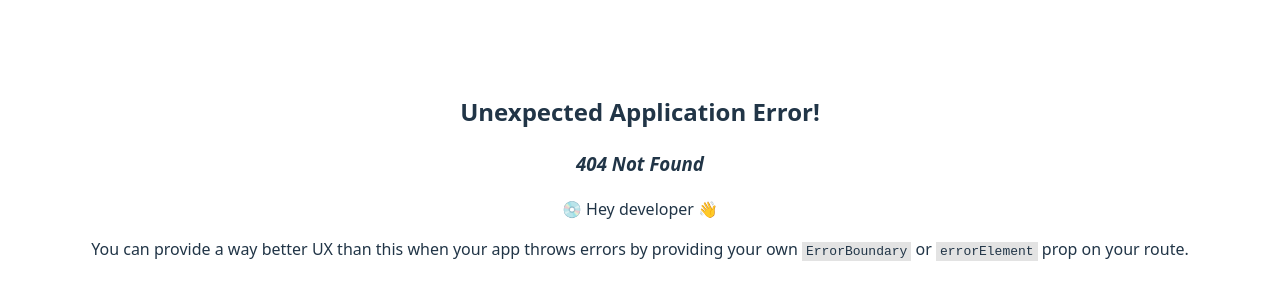
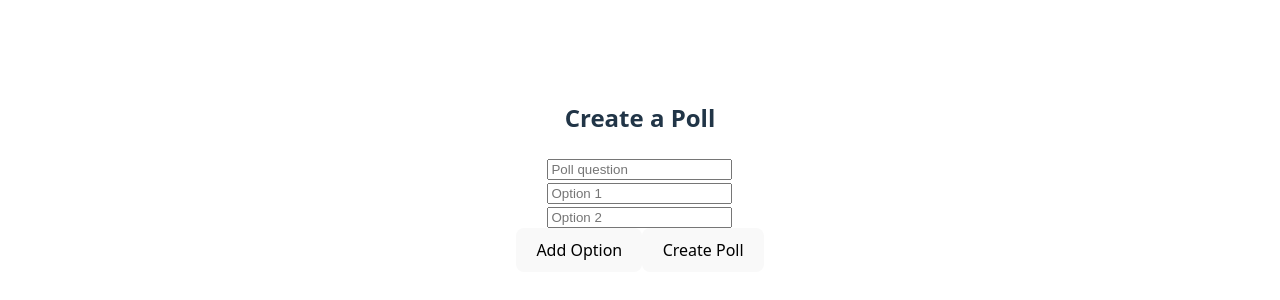
Before and after one commit to rshruti29/voting-app, a React (Vite) app: page /create in a window 1280 px wide. Before the commit this address had no page. Shown: the part 224-524 px from the top of the page. Built offline with nearby package versions, Linux system fonts and the light colour scheme.

Commit message:
create-poll

```diff
--- a/src/App.jsx
+++ b/src/App.jsx
@@ -4,6 +4,7 @@ import Login from "./Login"
 import './App.css'
 import Dashboard from "./Dashboard"
 import { AuthProvider } from "./Authcontext"
+import CreatePoll from "./CreatePoll"
 
 function App() {
     const router = createBrowserRouter([
@@ -18,6 +19,10 @@ function App() {
         {
             path: "/dash",
             element: <Dashboard />
+        },
+         {
+            path: "/create",
+            element: <CreatePoll/>
         }
     ])
 
--- /dev/null
+++ b/src/CreatePoll.jsx
@@ -0,0 +1,72 @@
+import React from 'react';
+import axios from "axios";
+
+const CreatePoll = () => {
+    const [question, setQuestion] = React.useState('');
+    const [options, setOptions] = React.useState(['', '']);
+
+    const handleOptionChange = (index, value) => {
+        const newOptions = [...options];
+        newOptions[index] = value;
+        setOptions(newOptions);
+    };
+
+    const addOption = () => {
+        setOptions([...options, '']);
+    };
+
+    const removeOption = (index) => {
+        const newOptions = options.filter((_, i) => i !== index);
+        setOptions(newOptions);
+    };
+
+    const handleSubmit = async (e) => {
+        e.preventDefault();
+        if (!question.trim() || options.some(option => !option.trim())) {
+            alert("Please fill in all fields.");
+            return;
+        }
+        try {
+            await axios.post('http://localhost:5000/api/polls/create', {
+                question,
+                options
+            });
+            alert("Poll created successfully!");
+            setQuestion('');
+            setOptions(['', '']);
+        } catch (error) {
+            console.error("Error creating poll:", error);
+        }
+    };
+
+    return (
+        <div>
+            <h2>Create a Poll</h2>
+            <form onSubmit={handleSubmit}>
+                <input
+                    type="text"
+                    value={question}
+                    onChange={e => setQuestion(e.target.value)}
+                    placeholder="Poll question"
+                />
+                {options.map((option, idx) => (
+                    <div key={idx}>
+                        <input
+                            type="text"
+                            value={option}
+                            onChange={e => handleOptionChange(idx, e.target.value)}
+                            placeholder={`Option ${idx + 1}`}
+                        />
+                        {options.length > 2 && (
+                            <button type="button" onClick={() => removeOption(idx)}>Remove</button>
+                        )}
+                    </div>
+                ))}
+                <button type="button" onClick={addOption}>Add Option</button>
+                <button type="submit">Create Poll</button>
+            </form>
+        </div>
+    );
+};
+
+export default CreatePoll;
```
Also changed, not shown: routes/user.js (+47 -0 lines).
